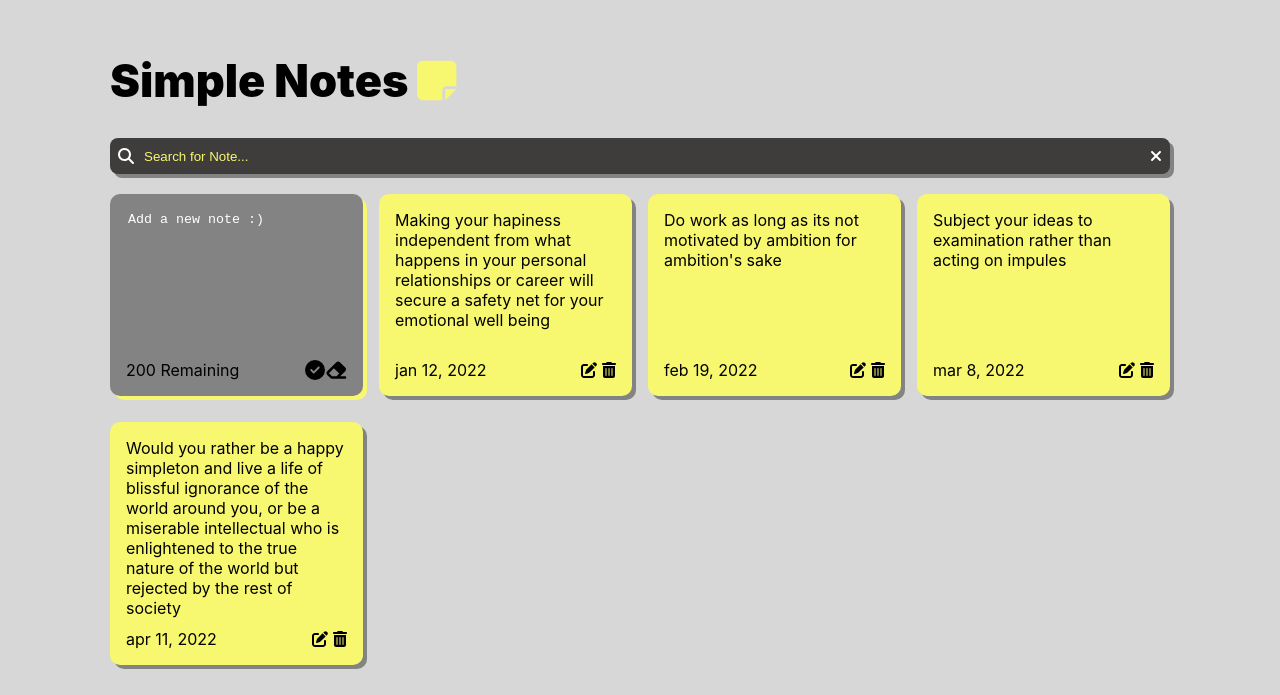
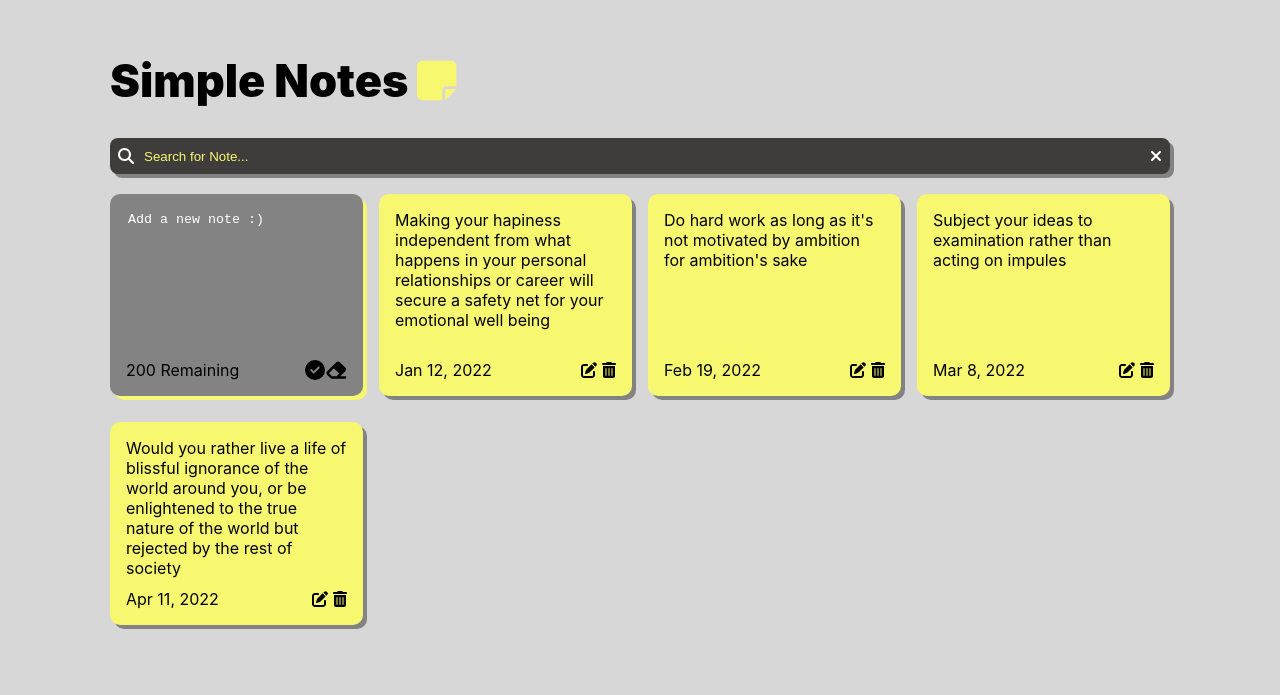
Before and after one commit to JubzCodes/simple-notes, a React (Create React App) app: page / in a window 1280 px wide. Shown: the part 105-800 px from the top of the page. Built offline with nearby package versions, Linux system fonts and the light colour scheme; the HTML template or start-up script is replaced by a standard one.

Commit message:
tweak css

```diff
--- a/src/App.css
+++ b/src/App.css
@@ -37,6 +37,10 @@ h1 {
   box-shadow: 0.25rem 0.25rem 0rem rgb(248, 248, 112);
 }
 
+.note.edit {
+  background-color: #848383;
+}
+
 textarea {
   border: none;
   resize: none;
@@ -46,6 +50,7 @@ textarea {
 
 textarea:focus {
   outline: none;
+  background-color: #848383;
 }
 
 textarea::placeholder {
@@ -87,7 +92,12 @@ textarea::placeholder {
   gap: 5px;
 }
 
-.edit:hover, .delete:hover {
+.edit-icon:hover {
+  cursor: pointer;
+  color: #848383;
+}
+
+.delete:hover {
   cursor: pointer;
   color: #848383;
 }
--- a/src/App.js
+++ b/src/App.js
@@ -10,22 +10,22 @@ function App() {
     {
       id: 1,
       text: "Making your hapiness independent from what happens in your personal relationships or career will secure a safety net for your emotional well being",
-      date: "jan 12, 2022",
+      date: "Jan 12, 2022",
     },
     {
       id: 2,
-      text: "Do work as long as its not motivated by ambition for ambition's sake",
-      date: "feb 19, 2022",
+      text: "Do hard work as long as it's not motivated by ambition for ambition's sake",
+      date: "Feb 19, 2022",
     },
     {
       id: 3,
       text: "Subject your ideas to examination rather than acting on impules",
-      date: "mar 8, 2022",
+      date: "Mar 8, 2022",
     },
     {
       id: 4,
-      text: "Would you rather be a happy simpleton and live a life of blissful ignorance of the world around you, or be a miserable intellectual who is enlightened to the true nature of the world but rejected by the rest of society",
-      date: "apr 11, 2022",
+      text: "Would you rather live a life of blissful ignorance of the world around you, or be enlightened to the true nature of the world but rejected by the rest of society",
+      date: "Apr 11, 2022",
     },
   ]);
 
--- a/src/components/Note.js
+++ b/src/components/Note.js
@@ -51,7 +51,10 @@ const Note = ({ id, text, date, handleEdit, handleDelete }) => {
               onChange={handleChange}
             />
             <div className="footer">
-              <span>{edit? (charLimit - edit.text.length):(charLimit - text.length)} Remaining</span>
+              <span>
+                {edit ? charLimit - edit.text.length : charLimit - text.length}{" "}
+                Remaining
+              </span>
               <span className="save" title="Save Change" onClick={saveEdit}>
                 <FontAwesomeIcon icon={faCircleCheck} size="lg" />
               </span>
@@ -64,14 +67,15 @@ const Note = ({ id, text, date, handleEdit, handleDelete }) => {
           <div className="footer">
             <span>{date}</span>
             <div className="buttons">
-              <span className="edit" title="Edit" onClick={handleClick}>
+              <span title="Edit" onClick={handleClick}>
                 <FontAwesomeIcon
+                  className="edit-icon"
                   icon={faPenToSquare}
                   onClick={() => setEdit({ id: id, text: text, date: date })}
                 />
               </span>
-              <span className="delete" title="Delete" onClick={() => handleDelete(id)}>
-                <FontAwesomeIcon icon={faTrashCan} />
+              <span title="Delete" onClick={() => handleDelete(id)}>
+                <FontAwesomeIcon className="delete" icon={faTrashCan} />
               </span>
             </div>
           </div>
```
